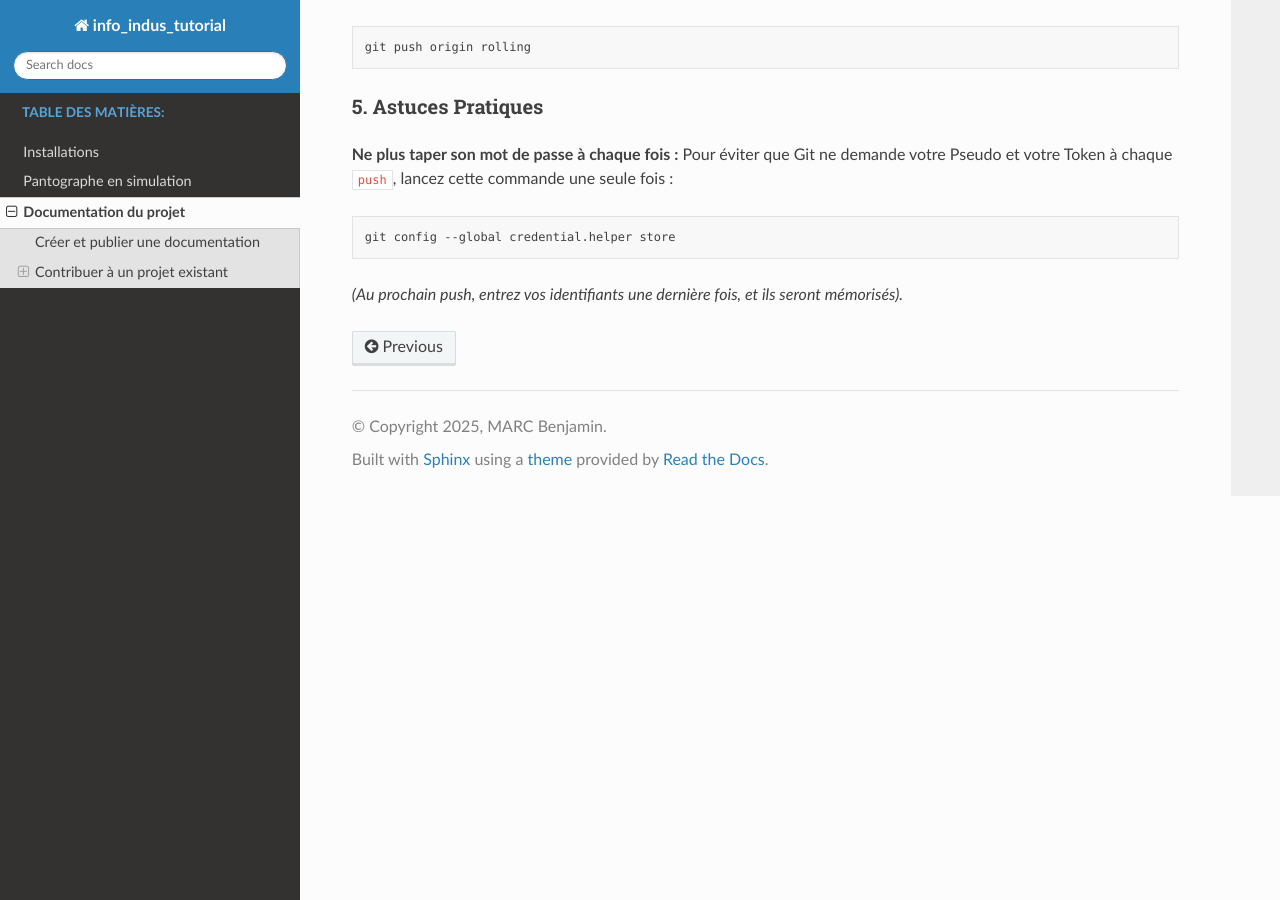
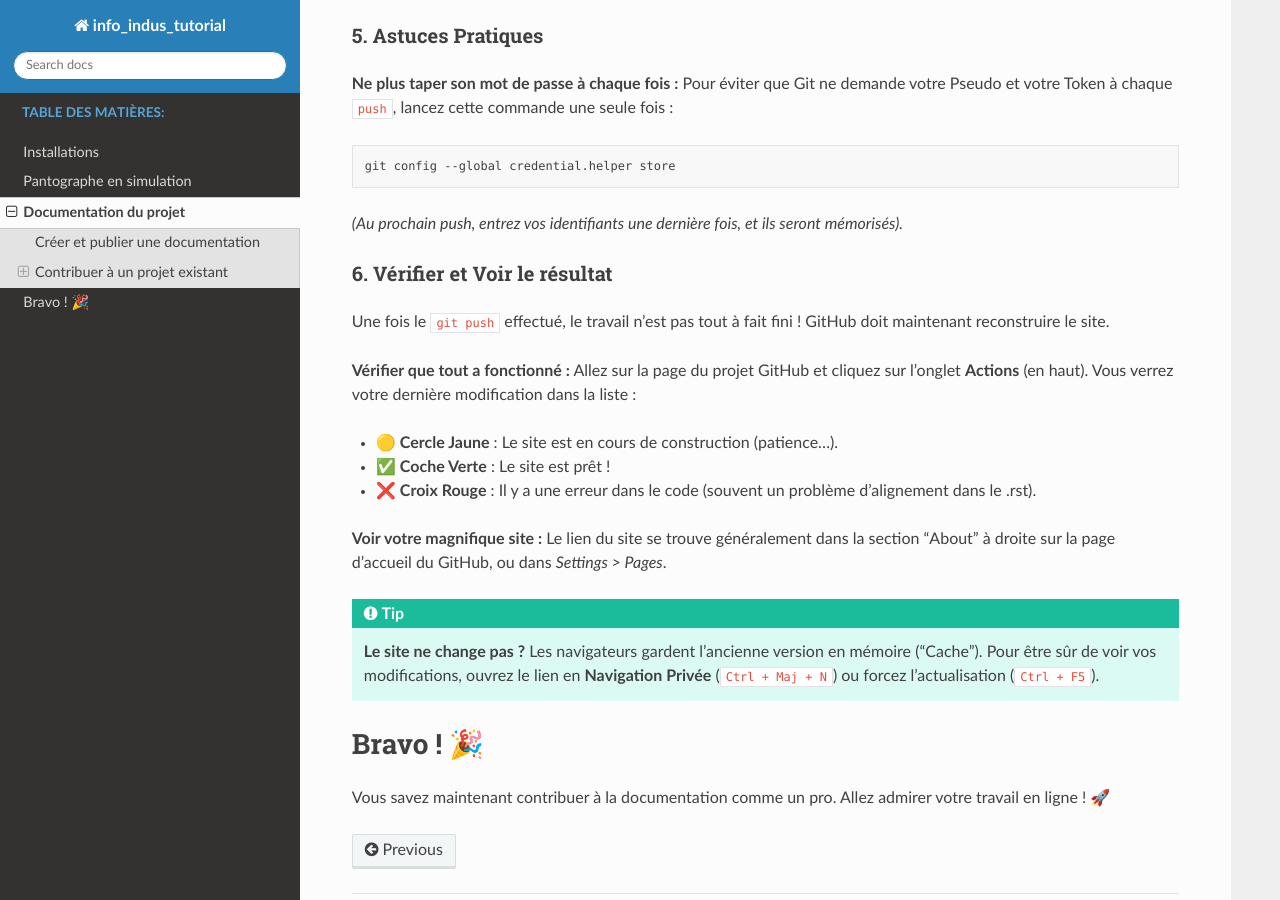
Before and after one commit to BenTTTC/info_indus_tutorial, a Sphinx documentation site: the page built from doc/sphinx/source/contribuer.rst, in a window 1280 px wide and 900 px high, scrolled down 2731 px. Built offline with Sphinx 7.4.7 and the Read the Docs theme 3.1.0, drawn with Linux system fonts in a browser that asks for light colours; some of the changed text lies outside the part shown.

Commit message:
derniere modif3

```diff
--- a/doc/sphinx/source/contribuer.rst
+++ b/doc/sphinx/source/contribuer.rst
@@ -11,7 +11,7 @@ Pour créer sa documentation, M.Yguel a déjà fait un tutoriel :
 
 Contribuer à un projet existant
 -------------------------------
-Après avoir créé votre projet avec le tutoriel plus haut, vous voulez sans doute le modifier ! Voici comment faire :
+Si vous voulez modifier un projet existant, suivez les étapes ci-dessous.
 
 0. Prérequis : Configuration et Token
 ~~~~~~~~~~~~~~~~~~~~~~~~~~~~~~~~~~~~~
@@ -23,8 +23,7 @@ Avant toute chose, configurez votre identité dans le terminal (à faire une seu
    git config --global user.email "votre-email@exemple.com"
 
 **Important : Le mot de passe est un Token**
-GitHub n'accepte plus votre mot de passe de compte habituel pour les commandes dans le terminal.
-Il faut utiliser un **Personal Access Token (Classic)**.
+GitHub n'accepte plus votre mot de passe de compte habituel pour les commandes dans le terminal. Il faut utiliser un **Personal Access Token (Classic)**.
 Si vous ne l'avez pas, générez-le sur le site GitHub (*Settings > Developer settings > Tokens (classic)*) en cochant la case **repo**.
 
 .. warning::
@@ -135,3 +131,29 @@ Pour éviter que Git ne demande votre Pseudo et votre Token à chaque ``push``,
    git config --global credential.helper store
 
 *(Au prochain push, entrez vos identifiants une dernière fois, et ils seront mémorisés).*
+
+6. Vérifier et Voir le résultat
+~~~~~~~~~~~~~~~~~~~~~~~~~~~~~~~
+Une fois le ``git push`` effectué, le travail n'est pas tout à fait fini ! GitHub doit maintenant reconstruire le site.
+
+**Vérifier que tout a fonctionné :**
+Allez sur la page du projet GitHub et cliquez sur l'onglet **Actions** (en haut).
+Vous verrez votre dernière modification dans la liste :
+
+* 🟡 **Cercle Jaune** : Le site est en cours de construction (patience...).
+* ✅ **Coche Verte** : Le site est prêt !
+* ❌ **Croix Rouge** : Il y a une erreur dans le code (souvent un problème d'alignement dans le .rst).
+
+
+
+**Voir votre magnifique site :**
+Le lien du site se trouve généralement dans la section "About" à droite sur la page d'accueil du GitHub, ou dans *Settings > Pages*.
+
+.. tip::
+   **Le site ne change pas ?**
+   Les navigateurs gardent l'ancienne version en mémoire ("Cache").
+   Pour être sûr de voir vos modifications, ouvrez le lien en **Navigation Privée** (``Ctrl + Maj + N``) ou forcez l'actualisation (``Ctrl + F5``).
+
+Bravo ! 🎉
+==========
+Vous savez maintenant contribuer à la documentation comme un pro. Allez admirer votre travail en ligne ! 🚀
```
Also changed, not shown: other parts of doc/sphinx/source/contribuer.rst (+2 -5 lines).
